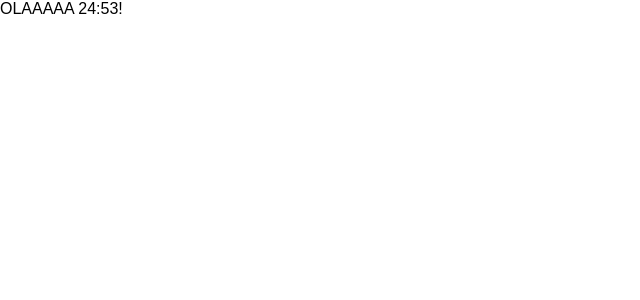
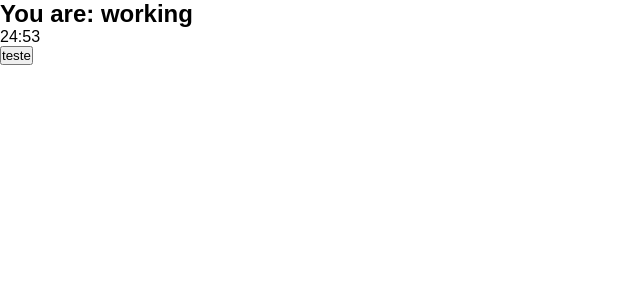
Before and after one commit to Shystra/Pomodoro, a React (Vite) app: page / in a window 1280 px wide. Shown: the top 300 px of the page, without its empty margins (0-640 px from the left). Built offline with nearby package versions, Linux system fonts and the light colour scheme.

Commit message:
feate: creating a new button and a new timer in other components.

```diff
--- /dev/null
+++ b/src/components/button.tsx
@@ -0,0 +1,18 @@
+
+interface Props{
+    text: string;
+    onClick?: () => void;
+    className?: string;
+}
+
+export function Button(props: Props): JSX.Element{
+    return (
+        <button
+        onClick={props.onClick}
+            className={props.className}>
+
+                {props.text}
+        </button>
+    )
+
+}
--- a/src/components/pomodoroTimer.tsx
+++ b/src/components/pomodoroTimer.tsx
@@ -1,6 +1,7 @@
 import React from "react";
 import { useInterval } from "../hooks/useInterval";
-import { secondsToTime } from "../utils/SecondsToTime";
+import { Button } from "./button";
+import { Timer } from "./timer";
 
 interface Props {
     defaultPomodoroTime: number
@@ -12,5 +13,11 @@
         setMainTime(mainTime - 1);
     }, 1000);
 
-    return <div>OLAAAAA {secondsToTime(mainTime)}!</div>
+    return (
+        <div className="pomodoro">
+            <h2>You are: working</h2>
+            <Timer mainTimer={mainTime}></Timer>
+            <Button text="teste" onClick={() => console.log(1)}></Button>
+        </div>
+    )
 }
--- /dev/null
+++ b/src/components/timer.tsx
@@ -0,0 +1,15 @@
+
+import { secondsToTime } from '../utils/SecondsToTime';
+
+interface Props{
+    mainTimer: number
+}
+
+export function Timer(props: Props): JSX.Element{
+    return (
+        <div className='timer'>
+            {secondsToTime(props.mainTimer)}
+        </div>
+    )
+
+}
```
